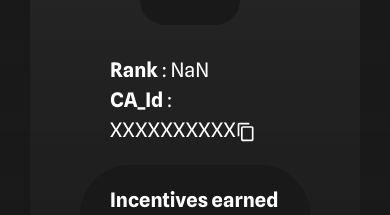
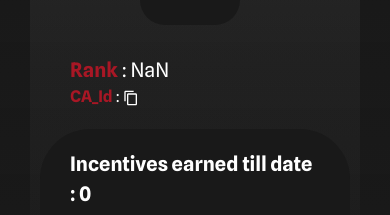
Before and after one commit to technex-iit-bhu/CA_Frontend, a Next.js app: page /dashboardPage in a window 390 px wide. Shown: the part 1000-1215 px from the top of the page. Built offline with nearby package versions, Linux system fonts and the light colour scheme; no server answers; a web font is replaced by a local one.

Commit message:
Fixed CA_Id Responsiveness

```diff
--- a/src/components/dashboard.tsx
+++ b/src/components/dashboard.tsx
@@ -219,7 +219,7 @@ const Dashboard: React.FC<Props> = ({ completedTasks }) => {
         </div>
       </div>
       <div className='px-[30px] md:px-[50px]'>
-        <div className='z-0 rounded-[50px] bg-custom-gradient px-[50px] py-[30px] md:px-[30px]'>
+        <div className='z-0 rounded-[50px] bg-custom-gradient px-[10px] py-[30px] md:px-[30px]'>
           <div className='flex flex-col lg:flex-row'>
             <div className='mt-[-80px] flex flex-col lg:w-1/3'>
               <div className='h-[150px] w-[150px] select-none self-center rounded-full border-4 border-red bg-background'>
@@ -298,10 +298,10 @@ const Dashboard: React.FC<Props> = ({ completedTasks }) => {
             </div>
           </div>
           <div className='text-white select-none self-center text-[20px] px-[30px]'>
-          <span className='font-bold'>Rank</span> : {rank}
+          <span className='font-bold text-[#A81725]'>Rank</span> : {rank}
           </div>
-          <div className='text-white select-none self-center text-[20px] pb-5 px-[30px]' onClick={handleCopy} >
-          <span className='font-bold'>CA_Id</span> : {caId}
+          <div className='select-none self-center pb-5 px-[30px]' onClick={handleCopy} >
+          <span className='font-bold text-[#A81725]'>CA_Id</span> : <span className='sm:text-[20px] text-[0px]' >{caId}</span>
                   {icon === 'copy' ? (<CopyIcon />) : (<CheckIcon />)}
           </div>
           <div className='z-10 mb-[20px] flex h-auto flex-col content-center rounded-[50px] bg-background p-[20px] px-[30px]'>
```
